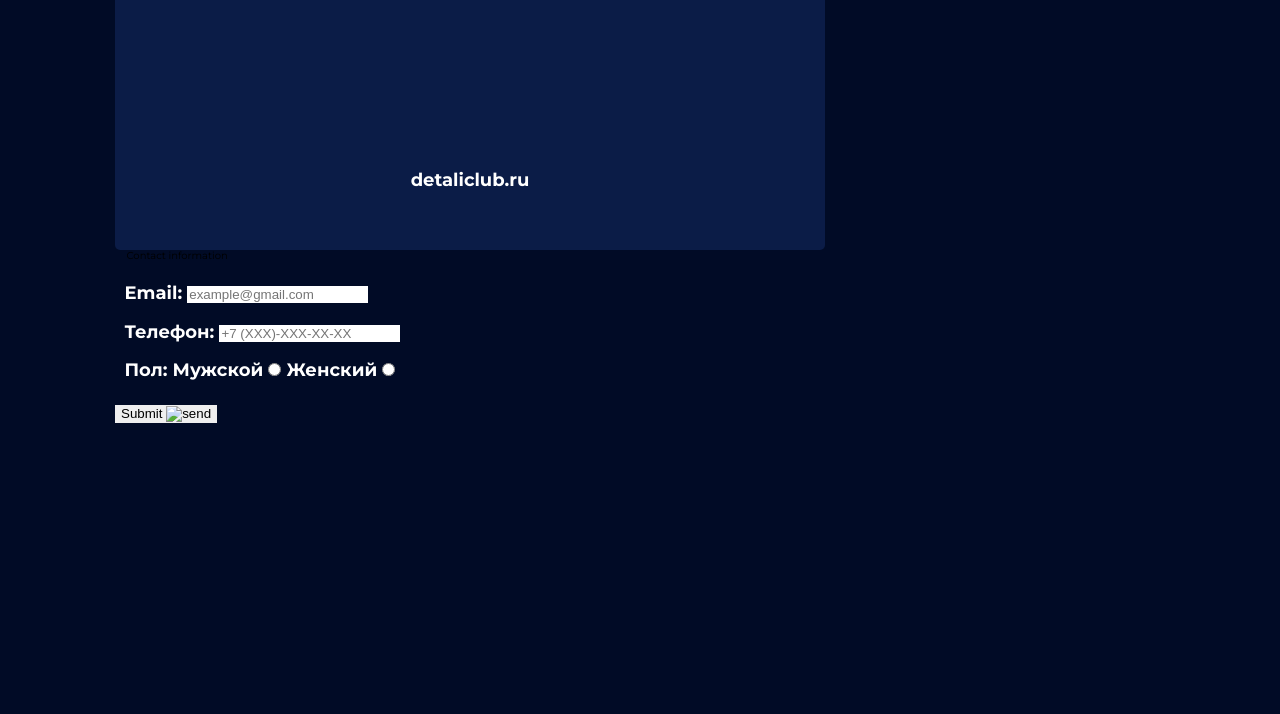
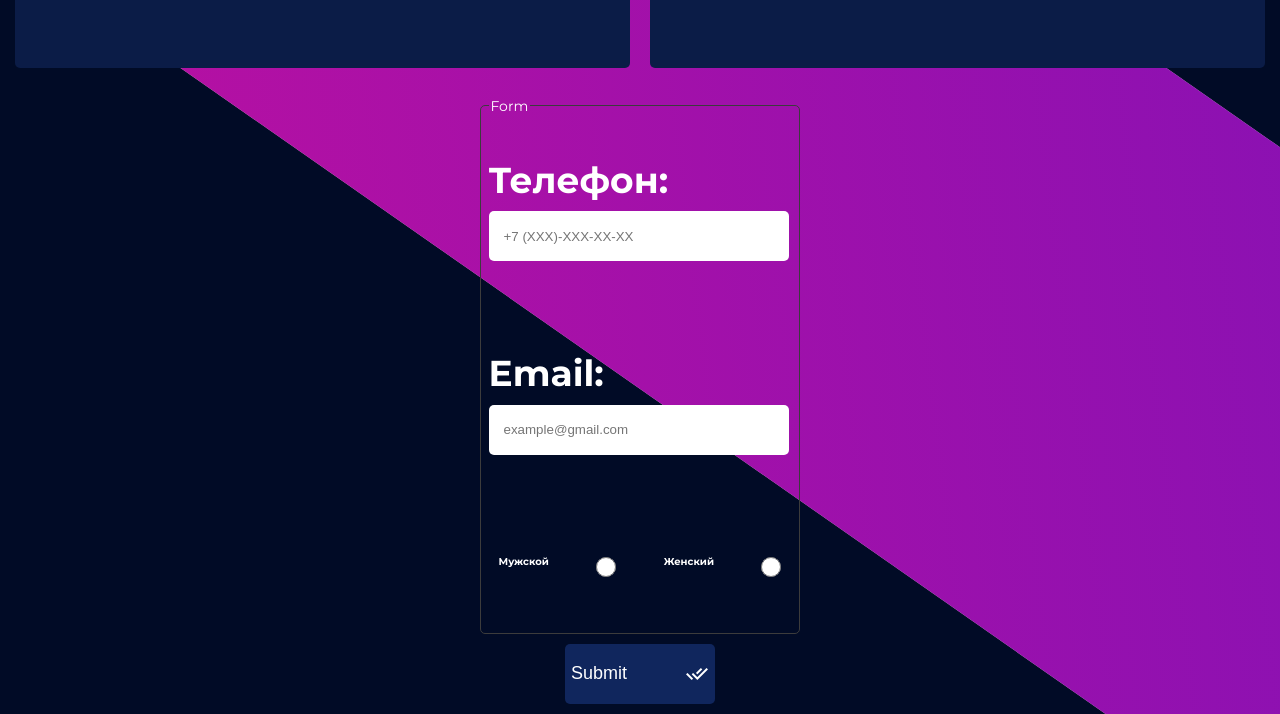
Before and after one commit to myakisheff/carfly, a plain HTML site: page index.html in a window 1280 px wide. Shown: the part 762-1476 px from the top of the page. Before the commit the page ends 1185 px from the top, so only its background shows below. Drawn offline with nearby package versions, Linux system fonts and the light colour scheme.

Commit message:
added form styles

```diff
--- a/index.html
+++ b/index.html
@@ -11,7 +11,7 @@
       href="https://fonts.googleapis.com/css2?family=Montserrat:wght@400;500;600;700&display=swap"
       rel="stylesheet"
     />
-
+    <link rel="stylesheet" href="https://fonts.googleapis.com/css2?family=Material+Symbols+Outlined:opsz,wght,FILL,GRAD@48,400,0,0" />
     <link rel="stylesheet" href="styles/style.css" />
     <title>Мякишев Никита Сергеевич, 211-325, 28.01.2023</title>
   </head>
@@ -33,15 +33,6 @@
               <img src="img/menu.svg" alt="menu" />
             </button>
 
-          <nav>
-            <ul>
-              <li><a href="#">Главная</a></li>
-              <li><a href="#">Продукция</a></li>
-              <li><a href="#" id="active-page">Где купить</a></li>
-              <li><a href="#">Вопрос-ответ</a></li>
-              <li><a href="#">Контакты</a></li>
-            </ul>
-          </nav>
         </div>
       </div>
     </header>
@@ -59,12 +50,12 @@
 
             <article>
                 <a href="https://market.yandex.ru" class="card">
-                        <img src="img/yandexlogo.svg" alt="yandex market" height="48" width="48">
+                        <img src="img/yandexlogo.svg" alt="yandex market">
                         <p>market.yandex.ru</p>
                 </a>
 
                 <a href="https://detaliclub.ru" class="card">
-                    <img src="img/detalilogo.svg" alt="detaliclub" height="48" width="48">
+                    <img src="img/detalilogo.svg" alt="detaliclub">
                     <p>detaliclub.ru</p>
                 </a>
             </article>
@@ -77,21 +68,10 @@
                 <input type="hidden" name="form-name" value="contact" />
 
                 <fieldset>
-                  <legend>Contact information</legend>
-                  <p>
-                    <span class="textt" class="textt">Email:</span>
-                    <label
-                      ><input
-                        type="email"
-                        placeholder="example@gmail.com"
-                        name="E-Mail"
-                    /></label>
-                  </p>
 
                   <p>
-                    <span class="textt">Телефон:</span>
-                    <label
-                      ><input
+                    <label class="textt"
+                      >Телефон:<input
                         type="tel"
                         placeholder="+7 (XXX)-XXX-XX-XX"
                         name="Phone Number"
@@ -99,9 +79,18 @@
                     /></label>
                   </p>
 
+                  <legend>Form</legend>
+                  <p>
+                    <label class="textt"
+                      >Email:<input
+                        type="email"
+                        placeholder="example@gmail.com"
+                        name="E-Mail"
+                    /></label>
+                  </p>
+
                   <div id="Gen">
                     <p>
-                      <span class="textt">Пол:</span>
                       <label id="gender">
                         <label for="Male">Мужской</label>
                         <input type="radio" id="Male" name="Gender" required />
@@ -114,7 +103,9 @@
 
                 <button type="submit" class="formbtn">
                   Submit
-                  <img src="img/form/arrow_right.svg" alt="send" height="30" />
+                  <span class="material-symbols-outlined">
+                    done_all
+                    </span>
                 </button>
 
               </form>
--- a/styles/style.css
+++ b/styles/style.css
@@ -12,6 +12,8 @@
 
 body{
     background-color: #010B26;
+    background-image: url(../img/bg.svg);
+    background-size: cover;
     margin: 0;
     padding: 0;
     padding-left: 1.5rem;
@@ -20,6 +22,87 @@ body{
 
 header{
     margin-bottom: 6.8rem;
+}
+
+li a:hover{
+    color: rgb(160, 222, 255);
+    transition: all .5s ease-out;
+}
+
+#gender{
+    font-size: 1rem;
+    display: flex;
+    flex-direction: row;
+    justify-content: space-between;
+    align-items: center;
+    gap: 2rem;
+    margin: 1rem;
+}
+
+#gender input{
+    width: 2rem;
+    height: 2rem;
+}
+
+.textt{
+    width: 3rem;
+}
+
+fieldset{
+    display: flex;
+    flex-direction: column;
+    text-align: left;
+    gap: 2rem;
+    width: 32rem;
+    margin-top: 0;
+    border: 1px solid #3c3c3c;
+    border-radius: .5rem;
+    padding-bottom: 2rem;
+    padding-top: 1rem;
+}
+
+input{
+    height: 5rem;
+    width: 30rem;
+    margin-top: 1rem;
+    border-radius: .5rem;
+    border: 1px solid var(--primary-text-color);
+    padding-left: 1.5rem;
+}
+
+input:focus{
+    background-color: rgb(224, 226, 228);
+    transition: all .5s ease-out;
+
+    outline: none !important;
+    border: 1px solid #FF7B47;
+    box-shadow: 0 0 1rem #719ECE;
+}
+
+legend{
+    color: #fff;
+    font-size: 1.4rem;
+}
+
+form{
+    margin-top: 3rem;
+    width: max-content;
+    margin-left: auto;
+    margin-right: auto;
+}
+
+.formbtn{
+    font-weight: 500;
+    font-size: 1.8rem;
+    border-radius: 5px;
+    display: flex;
+    align-items: center;
+    justify-content: space-between;
+    width: 15rem;
+    height: 6rem;
+    color: #fff;
+    background-color: #10265d;
+    margin: 1rem auto 1rem auto;
 }
 
 .arr{
@@ -40,14 +123,10 @@ header{
     height: 3.6rem;
 }
 
-nav{
-    display: none;
-}
-
 .wrapper{
     margin-left: auto;
     margin-right: auto;
-    max-width: 105rem;
+    max-width: 144rem;
 }
 
 h1{
@@ -65,6 +144,7 @@ h1{
 article{
     display: flex;
     flex-wrap: wrap;
+    justify-content: flex-start;
     gap: 2rem;
 }
 
@@ -74,7 +154,7 @@ article{
     align-items: center;
     justify-content: space-between;
     background-color: var(--primary-cardcolor);
-    width: 29rem;
+    min-width: 29rem;
     height: 18.7rem;
     padding-top: 4rem;
     padding-bottom: 4.1rem;
@@ -113,23 +193,43 @@ li a{
     color: rgb(255,255,255,0.7);
 }
 
-@media screen and (min-width: 1000px){
+@media screen and (min-width: 800px){
     #arrows{
         display: flex;
+        align-items: center;
+    }
+
+    article{
+        flex-wrap: nowrap;
+        justify-content: center;
+    }
+
+    p{
+        font-weight: 700;
+        font-size: 3.6rem;
+        color: #fff;
     }
 
     .card{
         width: 71rem;
         height: 35.4rem;
-    }
-
-    h1{
-        font-size: 4.8rem;
+        padding-top: 10rem;
+        padding-bottom: 10rem;
     }
 
     .navarrows{
         display: flex;
         justify-content: space-between;
+    }
+}
+
+@media screen and (min-width: 1040px){
+    h1{
+        font-size: 4.8rem;
+    }
+
+    header{
+        margin-bottom: 26rem;
     }
 
     .arr{
```
